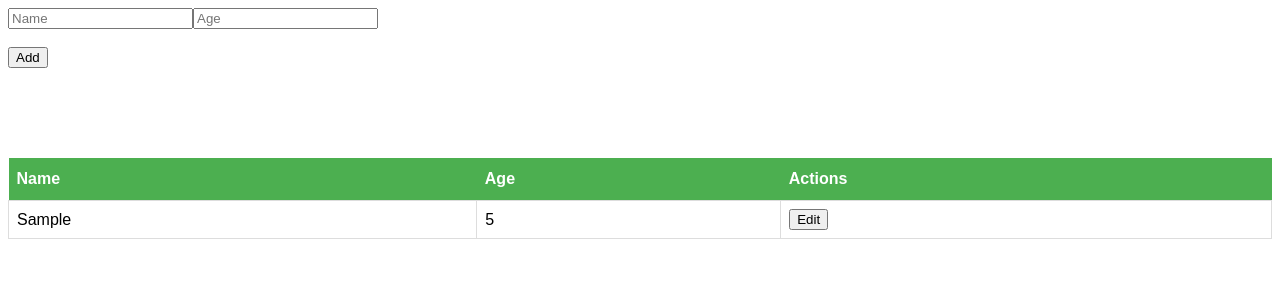
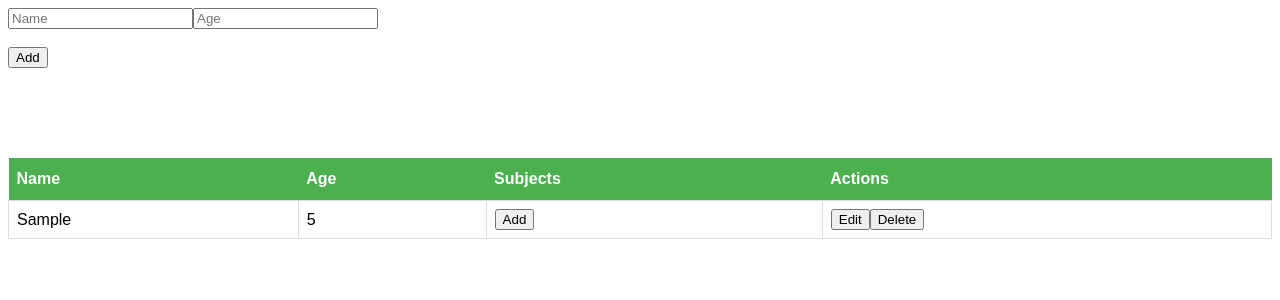
Before and after one commit to shashank-ithours/CrudReactApp, a React (Create React App) app in the folder my_app/: page / in a window 1280 px wide. Both pictures are taken after typing "Sample", "5" into the empty fields and a click on the button "Add". Shown: the top 300 px of the page. Built offline with nearby package versions, Linux system fonts and the light colour scheme.

Commit message:
nested function added or some of pending

```diff
--- a/my_app/src/App.js
+++ b/my_app/src/App.js
@@ -1,11 +1,12 @@
 import React from 'react'
 // import Tabledata from './Tabledata'
-import Editdata from './Editdata'
+// import Editdata from './Editdata'
+import Nesteddata from './Nesteddata'
 const App = () => {
   return (
     <div>
       {/* <h1>Hello Shashank</h1> */}
-      <Editdata/>
+      <Nesteddata/>
     </div>
   )
 }
--- /dev/null
+++ b/my_app/src/Nesteddata.js
@@ -0,0 +1,172 @@
+import React from "react";
+import { useState } from "react";
+import "./Tabledata.css";
+import Table1 from "./Table1";
+
+const Editdata = () => {
+  const [user, setUser] = useState({});
+  const [studentData, setStudentData] = useState([]);
+  const [updateData, setUpdateData] = useState({});
+  const [subject, setSubject] = useState([]);
+
+  console.log(updateData);
+  console.log(subject);
+
+  const addsubject = (sub) => {
+    let subName = [...subject];
+    subName.push(prompt("please enter your subject name"));
+    setSubject(subName);
+    subName.isInEditMode2 = true;
+  };
+
+  let addedSub = subject.map((val, inx) => {
+      return (
+
+          <div>
+        <span>{val} </span>
+        {true ? (
+          <>
+            <button>Edit</button>
+            <button>Delete</button>
+          </>
+        ) : (
+          <>
+            <button>Update</button>
+            <button>cancel</button>
+            <button>Delete</button>
+          </>
+        )}
+      </div>
+    );
+  });
+
+  const EditStudent = (i) => {
+    let Edtdata = [...studentData];
+    Edtdata = Edtdata.filter((val, idx) => {
+      if (i === idx) {
+        setUpdateData(val);
+        return (val.isInEditMode = false);
+      }
+      return val;
+    });
+    console.log(Edtdata);
+    setUser(Edtdata);
+  };
+
+  const delStudent = (i) => {
+    let delData = [...studentData];
+    delData = delData.filter((_, idx) => i !== idx);
+    setStudentData(delData);
+  };
+
+  const UpdateStudent = (e) => {
+    let updateUser = { ...updateData };
+    console.log(e);
+    if (e.target.name === "name") {
+      updateUser.name = e.target.value;
+    } else if (e.target.name === "age") {
+      updateUser.age = e.target.value;
+    }
+    updateUser.isInEditMode = true;
+    console.log(e);
+    // updateUser.isInEditMode = true;
+    setUpdateData(updateUser);
+  };
+
+  const finalValue = (i) => {
+    let finval = [...studentData];
+    finval = finval.map((val, ind) => {
+      if (i === ind) {
+        val = updateData;
+      }
+      return val;
+    });
+    console.log(finval.isInEditMode);
+    setStudentData(finval);
+  };
+
+  const CancelUpdateStudent = (i) => {
+    let Edtdata = [...studentData];
+    Edtdata = Edtdata.filter((val, idx) => {
+      if (i === idx) {
+        return (val.isInEditMode = true);
+      }
+      return val;
+    });
+    console.log(Edtdata);
+    setUser(Edtdata);
+  };
+  const tableRow = studentData.map((info, i) => {
+    console.log(info);
+    return (
+      <tr key={i}>
+        {info.isInEditMode ? (
+          <td>{info.name}</td>
+        ) : (
+          <td>
+            <input
+              name="name"
+              type="text"
+              onChange={UpdateStudent}
+              value={updateData.name}
+            />
+          </td>
+        )}
+        {info.isInEditMode ? (
+          <td>{info.age}</td>
+        ) : (
+          <td>
+            <input
+              name="age"
+              type="number"
+              onChange={UpdateStudent}
+              value={updateData.age}
+            />
+          </td>
+        )}
+
+        <td>
+          {addedSub}
+          <button onClick={addsubject}>Add</button>
+        </td>
+
+        {info.isInEditMode ? (
+          <td>
+            <button onClick={(e) => EditStudent(i)}>Edit</button>
+            <button onClick={(e) => delStudent(i)}>Delete</button>
+          </td>
+        ) : (
+          <td>
+            <button onClick={(e) => finalValue(i)}>Update</button>
+            <button onClick={(e) => CancelUpdateStudent(i)}>Cancel</button>
+          </td>
+        )}
+      </tr>
+    );
+  });
+  const addRow = (data) => {
+    const updatedStudentData = [...studentData];
+    updatedStudentData.push(data);
+    setStudentData(updatedStudentData);
+    console.log(data.name);
+  };
+
+  return (
+    <div>
+      <Table1 user={user} setUser={setUser} func={addRow} />
+      <table id="table24">
+        <thead>
+          <tr>
+            <th>Name</th>
+            <th>Age</th>
+            <th>Subjects</th>
+            <th>Actions</th>
+          </tr>
+        </thead>
+        <tbody>{tableRow}</tbody>
+      </table>
+    </div>
+  );
+};
+
+export default Editdata;
```
